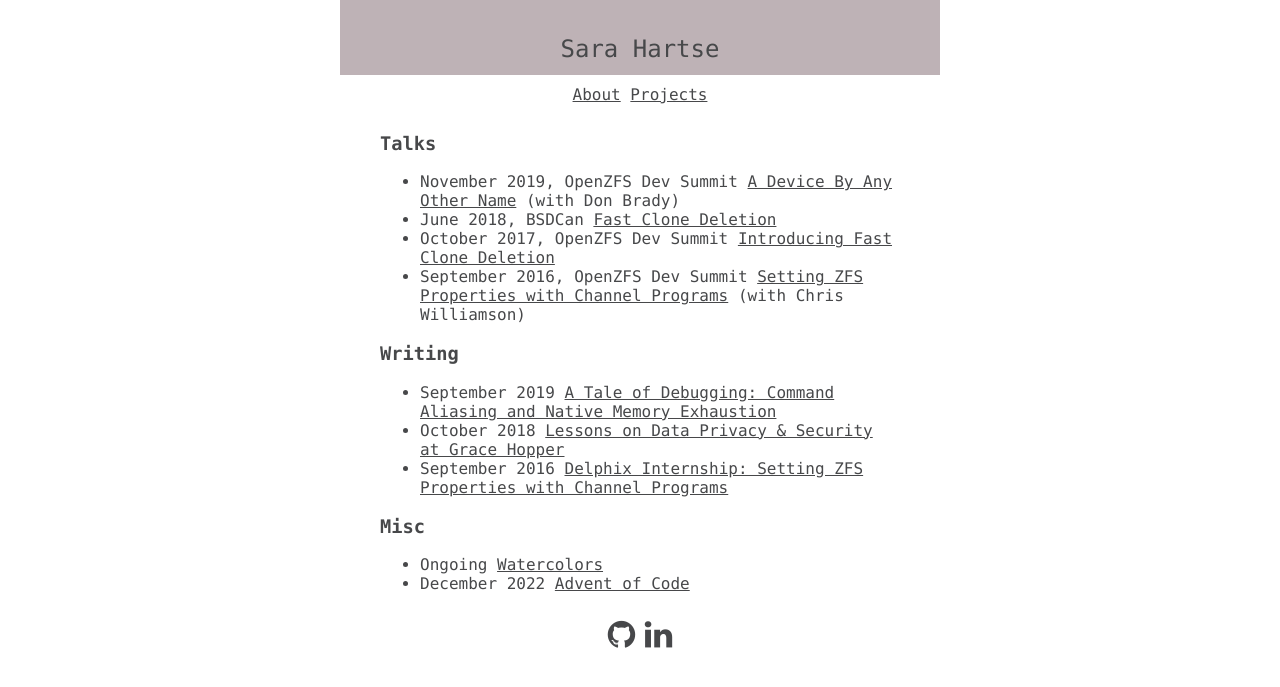
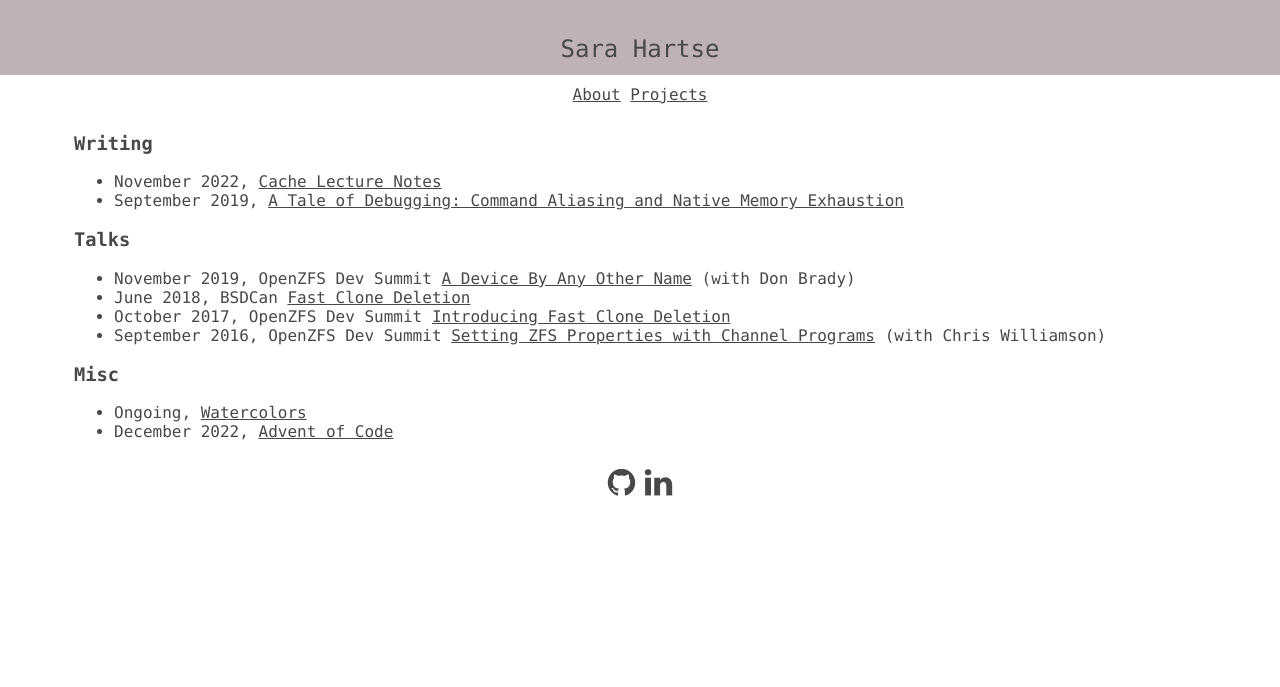
Before and after one commit to shartse/shartse.github.io, a Jekyll site: the page built from projects.html, in a window 1280 px wide. Shown: the top 687 px of the page. Built offline with Jekyll 4.4.1, drawn with Linux system fonts in a browser that asks for light colours.

Commit message:
Add watercolor gallery, caching post

```diff
--- a/css/style.css
+++ b/css/style.css
@@ -42,8 +42,19 @@
    text-align: center;
 }
 
+.grid {
+  display: grid;
+  grid-template-columns: repeat(auto-fill, minmax(200px, 1fr));
+  grid-gap: 20px;
+  align-items: start;
+}
+
+.grid img {
+  max-width: 100%;
+  height:auto;
+}
+
 body {
-  max-width: 600px;
   margin: auto;
   color: #47484A;
   font-family: Monaco, monospace;
--- a/projects.html
+++ b/projects.html
@@ -3,6 +3,12 @@
 title: Projects
 ---
 <p>
+<h3>Writing</h3>
+<ul>
+	<li>November 2022, <a href="/posts/caching.html">Cache Lecture Notes</a></li>
+	<li>September 2019, <a href="https://www.delphix.com/blog/debugging-command-aliasing-native-memory-exhaustion">A Tale of Debugging: Command Aliasing and Native Memory Exhaustion</a></li>
+</ul>
+
 <h3>Talks</h3>
 <ul>
 	<li>November 2019, OpenZFS Dev Summit <a href="https://www.youtube.com/watch?v=jFdeRGUczZg&feature=youtu.be">A Device By Any Other Name</a> (with Don Brady)</li>
@@ -11,17 +17,9 @@
 	<li>September 2016, OpenZFS Dev Summit <a href="https://www.youtube.com/watch?v=ogOwo4mZxMA&t=237s">Setting ZFS Properties with Channel Programs</a> (with Chris Williamson)</li>
 </ul>
 
-<h3>Writing</h3>
-<ul>
-
-	<li>September 2019 <a href="https://www.delphix.com/blog/debugging-command-aliasing-native-memory-exhaustion">A Tale of Debugging: Command Aliasing and Native Memory Exhaustion</a></li>
-	<li>October 2018 <a href="https://www.delphix.com/blog/grace-hopper-reflection-2018">Lessons on Data Privacy & Security at Grace Hopper</a></li>
-	<li>September 2016 <a href="https://www.delphix.com/blog/university/sara">Delphix Internship: Setting ZFS Properties with Channel Programs</a></li>
-</ul>
-
 <h3> Misc </h3>
 <ul>
-	<li>Ongoing <a href= "/projects.html">Watercolors</a></li>
-	<li>December 2022 <a href="https://github.com/shartse/advent-of-code-22">Advent of Code</a></li>
+	<li>Ongoing, <a href= "/watercolors/index.html">Watercolors</a></li>
+	<li>December 2022, <a href="https://github.com/shartse/advent-of-code-22">Advent of Code</a></li>
 </ul>
 </p>
```
Also changed, not shown: _layouts/photos.html (+4 -6 lines), _posts/2019-05-14-beginning.md (deleted, +0 -7 lines), _posts/2022-11-08-caching.md (added, +189 -0 lines), docs/assets/watercolors-1.jpg, docs/assets/watercolors-2.jpg, docs/assets/watercolors-5.jpg, docs/assets/watercolors-6.jpg.
